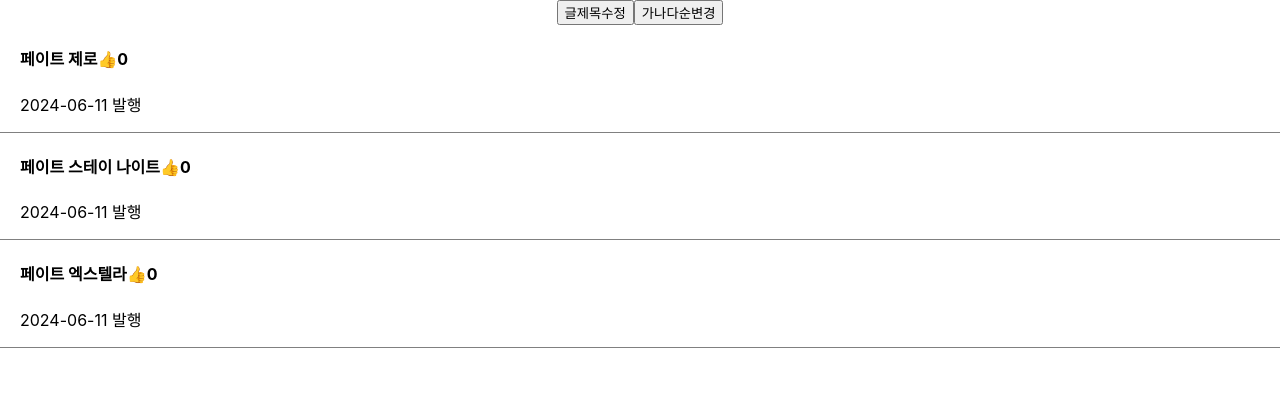
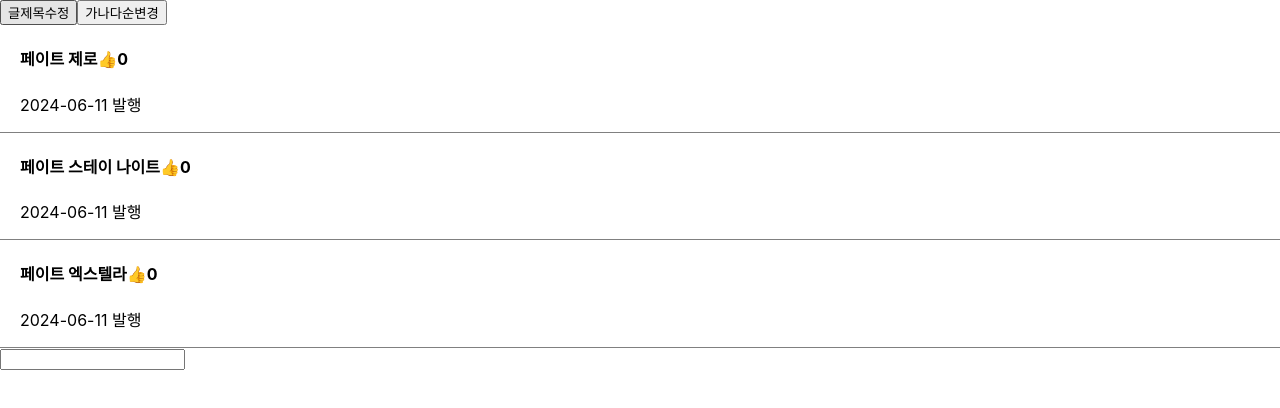
Before and after one commit to KIMHYUNGJU89/practice, a React (Create React App) app: page / in a window 1280 px wide. Shown: the top 408 px of the page. Built offline with nearby package versions, Linux system fonts and the light colour scheme.

Commit message:
react 배열 자동화 시도

```diff
--- a/src/App.css
+++ b/src/App.css
@@ -1,5 +1,5 @@
 .App {
-  text-align: center;
+
 }
 
 div {
--- a/src/App.js
+++ b/src/App.js
@@ -1,17 +1,16 @@
-
 import logo from './logo.svg';
 import './App.css';
 import { useState } from 'react';
 
 function App() {
 
-  let post = '강남우동맛집';
   let[list,setList] = useState(['페이트 제로','페이트 스테이 나이트','페이트 엑스텔라']);
   let listCopy = [...list];
   let[good,setGood] = useState([]);
   let[title,setTitle] = useState(0);
   let[modal,setModal] = useState(false);
-  let modalCheck = true;
+  let modalCheck = true ;
+
 
   return (
     <div className="App">
@@ -52,12 +51,13 @@
     )
     })
     }
+    <input></input>
     {
       modal == true ? <Modal title = {title} list = {list} setList = {
         () => {
         listCopy[2] = '페이트 그랜드 오더';
         setList(listCopy);
-      }
+       }
     }
     color={'yellow'} ></Modal> : null
     }
@@ -78,5 +78,4 @@
 }
 
 
-
 export default App;
```
